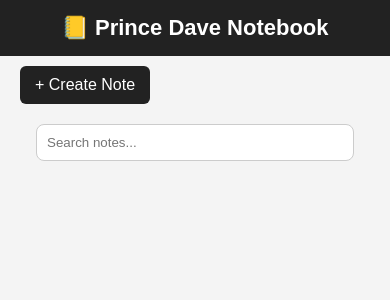
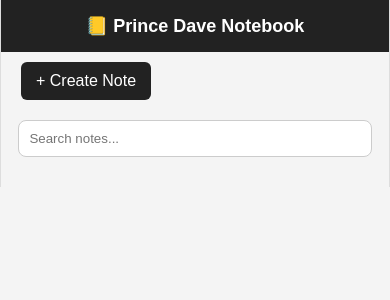
Before and after one commit to ydlech77/prince-notebook, a Django app: page / in a window 390 px wide. Shown: the top 300 px of the page. Run offline with Django 5.2, Linux system fonts and the light colour scheme; data that the repository does not hold is empty.

```diff
--- a/app/templates/home.html
+++ b/app/templates/home.html
@@ -1,6 +1,7 @@
 <!DOCTYPE html>
 <html>
 <head>
+
     <title>Prince Dave Notebook</title>
 
     <style>
@@ -8,8 +9,13 @@
     font-family: Arial;
     background: #f4f4f4;
     margin: 0;
+
+    max-width: 450px;
+    margin-left: auto;
+    margin-right: auto;
+    border-left: 1px solid #ddd;
+    border-right: 1px solid #ddd;
 }
-
         header {
             background: #222;
             color: white;
@@ -50,11 +56,11 @@
         }
 
         /* GRID */
-        .container {
+        ..container {
     display: grid;
-            grid-template-columns: repeat(4, 1fr);
-            padding: 20px;
-            gap: 15px;
+    grid-template-columns: repeat(2, 1fr);
+    padding: 10px;
+    gap: 10px;
 }
 
         /* NOTE CARD */
@@ -102,6 +108,18 @@
         grid-template-columns: repeat(2, 1fr);
         padding: 10px;
         gap: 10px;
+    }
+
+    .note {
+        min-height: 150px;
+    }
+
+    header {
+        font-size: 18px;
+    }
+
+    .search-box input {
+        width: 90%;
     }
 }
 
```
Lines whose indentation alone changed are shown as unchanged.
